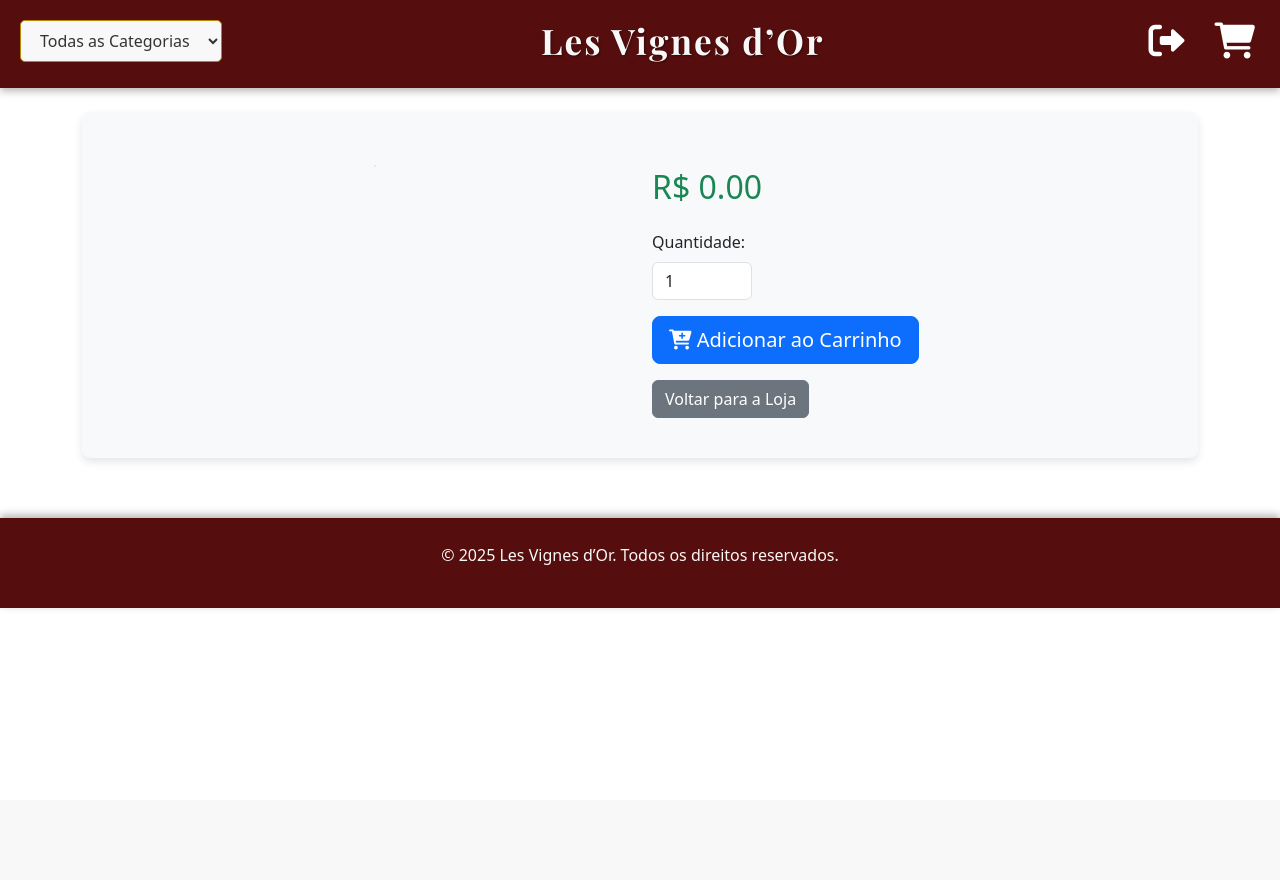
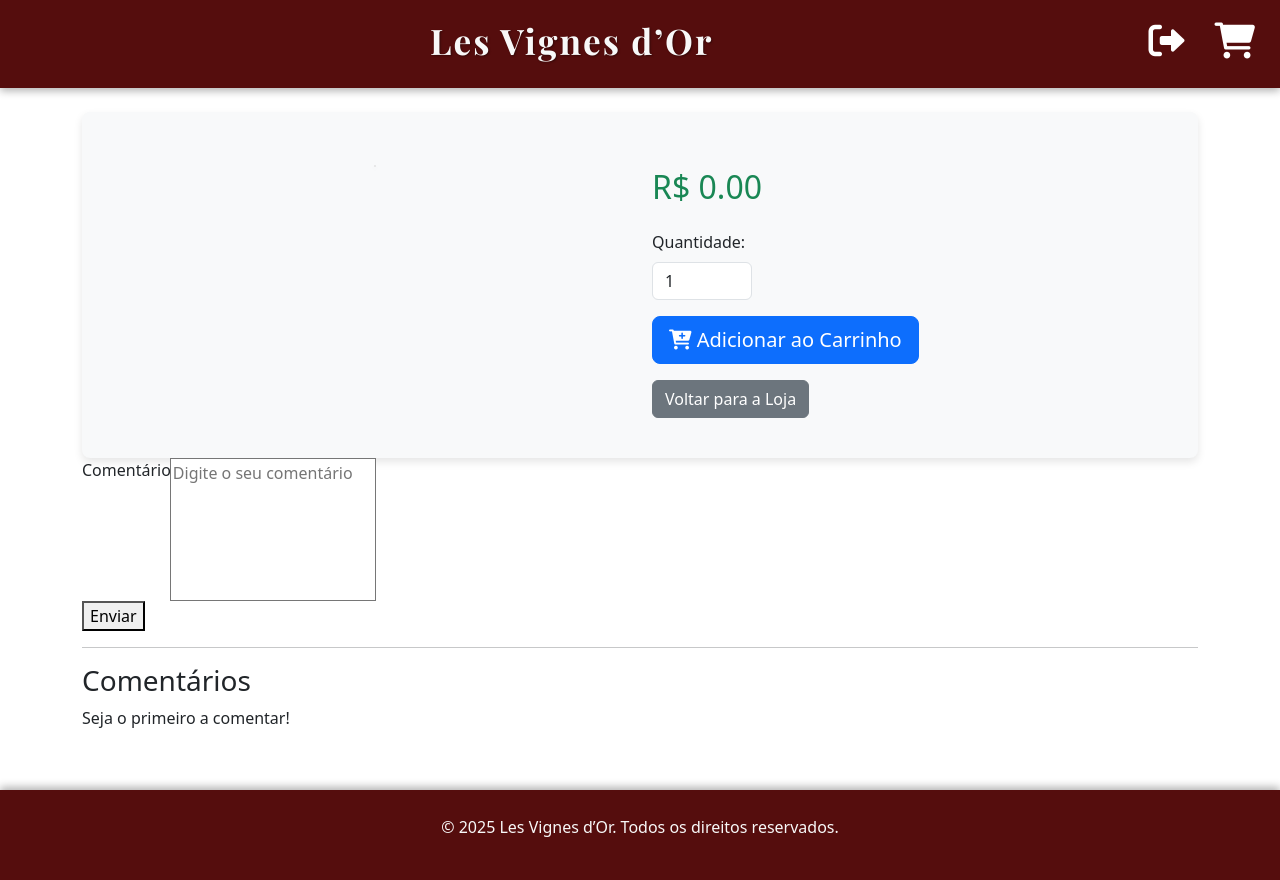
Before and after one commit to DevGabrielPortfolio/prototipo-vinhas-de-ouro, a Flask app: template templates/detalhes_vinho.html in a window 1280 px wide. Before the commit the page ends 608 px from the top, so only its background shows below. Run offline with Flask 3, Linux system fonts and the light colour scheme; the template is opened without the code that fills it, so the values that code supplies are empty; the visitor is signed in with stand-in values (Sample User, id 1).

Commit message:
MODIFY: modificando importações e adicionando controle de comentarios (funcionando)

```diff
--- a/app.py
+++ b/app.py
@@ -1,9 +1,11 @@
 from flask import Flask, render_template, redirect, request, flash, url_for, get_flashed_messages, session
 
-from app_webService.models.control_categories import Categories
-from app_webService.models.control_wines import Wines
-from app_webService.models.control_users import Users
-from app_webService.models.control_shopping_cart import ControlShoppingCart
+from models.control_categories import Categories
+from models.control_shopping_cart import ControlShoppingCart
+from models.control_users import Users
+from models.control_wines import Wines
+from models.control_comentario import Comments
+
 
 from functools import wraps
 
@@ -147,9 +149,17 @@ def detalhes_vinho(vinho_id):
     print(f"DEBUG: Tentando buscar detalhes para o vinho_id = {vinho_id}")
     vinho = Wines.get_wine_by_id(vinho_id)
     if vinho:
-        categorias = Categories
-        categoria = categorias.get_all_categories()
-        return render_template('detalhes_vinho.html', vinho=vinho, categorias=categoria)
+        categorias = Categories.get_all_categories() # Ou apenas Categories se for uma classe estática
+
+        # CHAME A FUNÇÃO PARA BUSCAR OS COMENTÁRIOS AQUI
+        comentarios = Comments.get_comments_by_product_id(vinho_id)
+
+        # PASSE OS COMENTÁRIOS PARA O TEMPLATE
+        return render_template('detalhes_vinho.html',
+                               vinho=vinho,
+                               categorias=categorias,
+                               comentarios=comentarios, # <--- ESSENCIAL
+                               id_produto=vinho_id) # Garante que o ID do produto está disponível para o formulário de comentário
     else:
         flash('Vinho não encontrado.', 'danger')
         return redirect(url_for('main_page'))
@@ -240,5 +250,28 @@ def atualizar_quantidade_carrinho():
 
     return redirect(url_for('carrinho'))
 
+
+@app.route('/post/cadastrarmensagem', methods=['POST'])
+@login_required  # só permite quem está logado comentar
+def cadastrar_comentario():
+    id_usuario = session.get('user_id')
+    id_produto = request.form.get('id_produto', type=int)
+    comentario_texto = request.form.get('comentario', '').strip()
+
+    if not comentario_texto:
+        flash('O comentário não pode ser vazio.', 'warning')
+        return redirect(url_for('detalhes_vinho', vinho_id=id_produto))
+
+    sucesso = Comments.add_comment(id_usuario, id_produto, comentario_texto)
+
+    if sucesso:
+        flash('Comentário enviado com sucesso!', 'success')
+    else:
+        flash('Erro ao enviar o comentário. Tente novamente.', 'danger')
+
+    return redirect(url_for('detalhes_vinho', vinho_id=id_produto))
+
+
+
 if __name__ == '__main__':
     app.run(host="0.0.0.0", port=8080, debug=True)
--- a/models/control_categories.py
+++ b/models/control_categories.py
@@ -1,6 +1,6 @@
 # app_webService/models/categories.py
 
-from app_webService.data.conection import Conection
+from data.conection import Conection
 from mysql.connector import Error
 
 class Categories:
--- a/models/control_shopping_cart.py
+++ b/models/control_shopping_cart.py
@@ -1,6 +1,6 @@
 # app_webService/data/ControlShoppingCart.py (ou o nome do seu arquivo de modelo)
 
-from app_webService.data.conection import Conection # Ou apenas from data.conection import Conection, dependendo da sua estrutura
+from data.conection import Conection # Ou apenas from data.conection import Conection, dependendo da sua estrutura
 from mysql.connector import Error # Para tratamento de erros do MySQL
 
 class ControlShoppingCart:
--- a/models/control_users.py
+++ b/models/control_users.py
@@ -1,4 +1,4 @@
-from app_webService.data.conection import Conection
+from data.conection import Conection
 from mysql.connector import Error
 from werkzeug.security import generate_password_hash, check_password_hash
 
--- a/models/control_wines.py
+++ b/models/control_wines.py
@@ -1,6 +1,6 @@
 # app_webService/models/wines.py
 
-from app_webService.data.conection import Conection
+from data.conection import Conection
 from mysql.connector import Error
 
 class Wines: # Nome da classe alterado para Wines
--- a/templates/detalhes_vinho.html
+++ b/templates/detalhes_vinho.html
@@ -20,16 +20,7 @@
 </head>
 <body>
     <header class="header">
-        <div class="header-left">
-            <form action="/adicionar_ao_carrinho" method="get">
-                <select name="categoria" class="category-select">
-                    <option value="all" selected>Todas as Categorias</option>
-                    {# Como não estamos usando layout.html, 'categorias' deve ser passada para a rota que renderiza esta página #}
-                    {% for id_categoria, nome in categorias %}
-                        <option value="{{ id_categoria }}">{{ nome }}</option>
-                    {% endfor %}
-                </select></form>
-        </div><div class="header-center">
+        <div class="header-center">
             <a href="{{ url_for('main_page') }}" class="store-name">Les Vignes d’Or</a>
         </div><div class="header-right">
             {# Lógica para trocar o ícone e link de usuário/saída (copiado do seu index.html) #}
@@ -87,7 +78,56 @@
                 </div>
             </div>
         </div>
-    </main><footer>
+
+
+
+    {% if 'user_id' in session %}
+        <div class="container-form">
+            <form action="/post/cadastrarmensagem" method="POST" class="formatacao-form">
+
+                <input type="hidden" name="id_produto" value="{{ id_produto }}">
+
+                <div class="input-group">
+                    <label for="comentario">Comentário</label>
+                    <textarea id="comentario" name="comentario" placeholder="Digite o seu comentário" required style="height: 143px; resize: none;"></textarea>
+                </div>
+
+                <button type="submit">Enviar</button>
+
+            </form>
+        </div>
+    {% else %}
+        <div class="alert alert-warning mt-3" role="alert" style="max-width: 600px;">
+            Você precisa <a href="{{ url_for('login') }}" class="alert-link">estar logado</a> para comentar.
+        </div>
+    {% endif %}
+
+    <hr>
+
+    <!-- Exibição dos comentários -->
+    <div class="comentarios">
+        <h3>Comentários</h3>
+
+        {% if comentarios %}
+            {% for comentario in comentarios %}
+                <div class="comentario-item" style="margin-bottom: 20px; border-bottom: 1px solid #ccc; padding-bottom: 10px;">
+                    <p><strong>{{ comentario.usuario }}</strong> comentou em {{ comentario.data_comentario.strftime('%d/%m/%Y %H:%M') }}:</p>
+                    <p>{{ comentario.comentario }}</p>
+                </div>
+            {% endfor %}
+        {% else %}
+            <p>Seja o primeiro a comentar!</p>
+        {% endif %}
+    </div>
+
+
+
+
+
+
+
+    </main>
+    <footer>
         <p>&copy; 2025 Les Vignes d’Or. Todos os direitos reservados.</p>
     </footer>
 
```
Also changed, not shown: models/control_comentario.py (added, +49 -0 lines).
